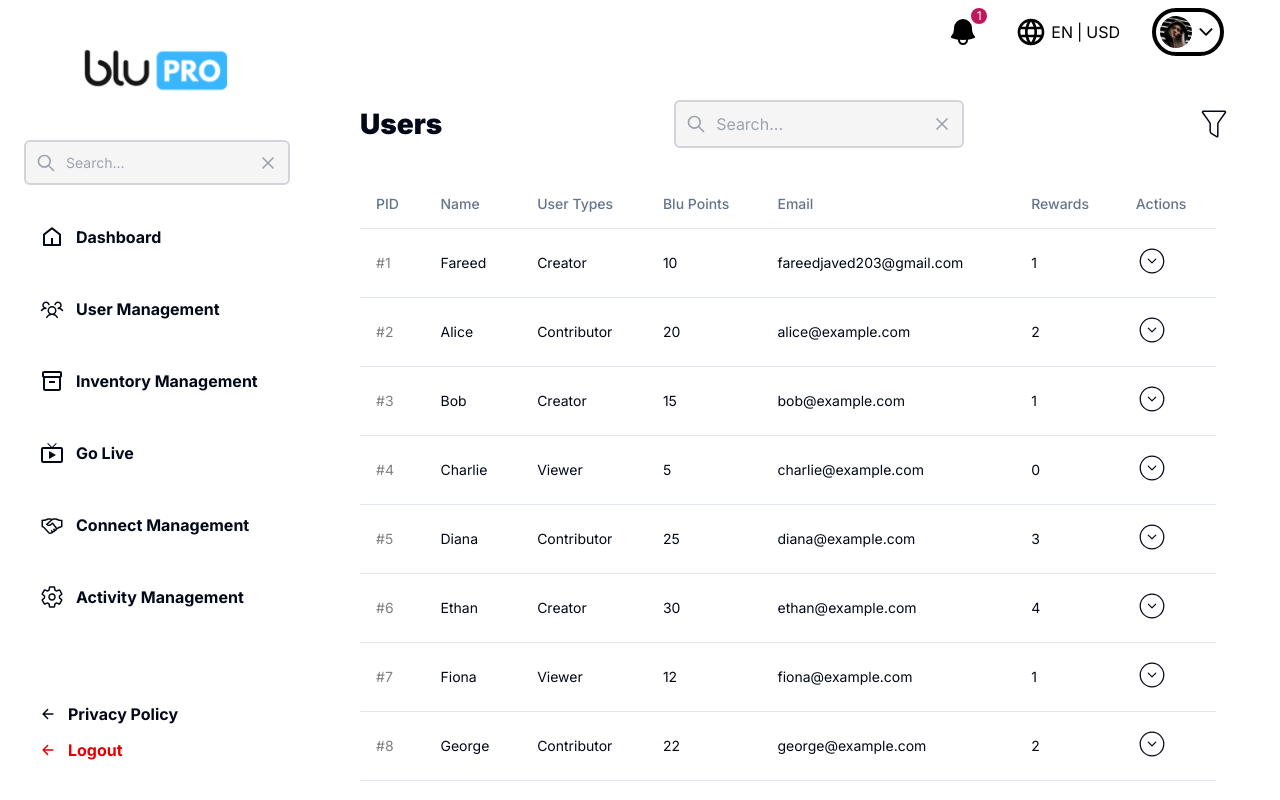
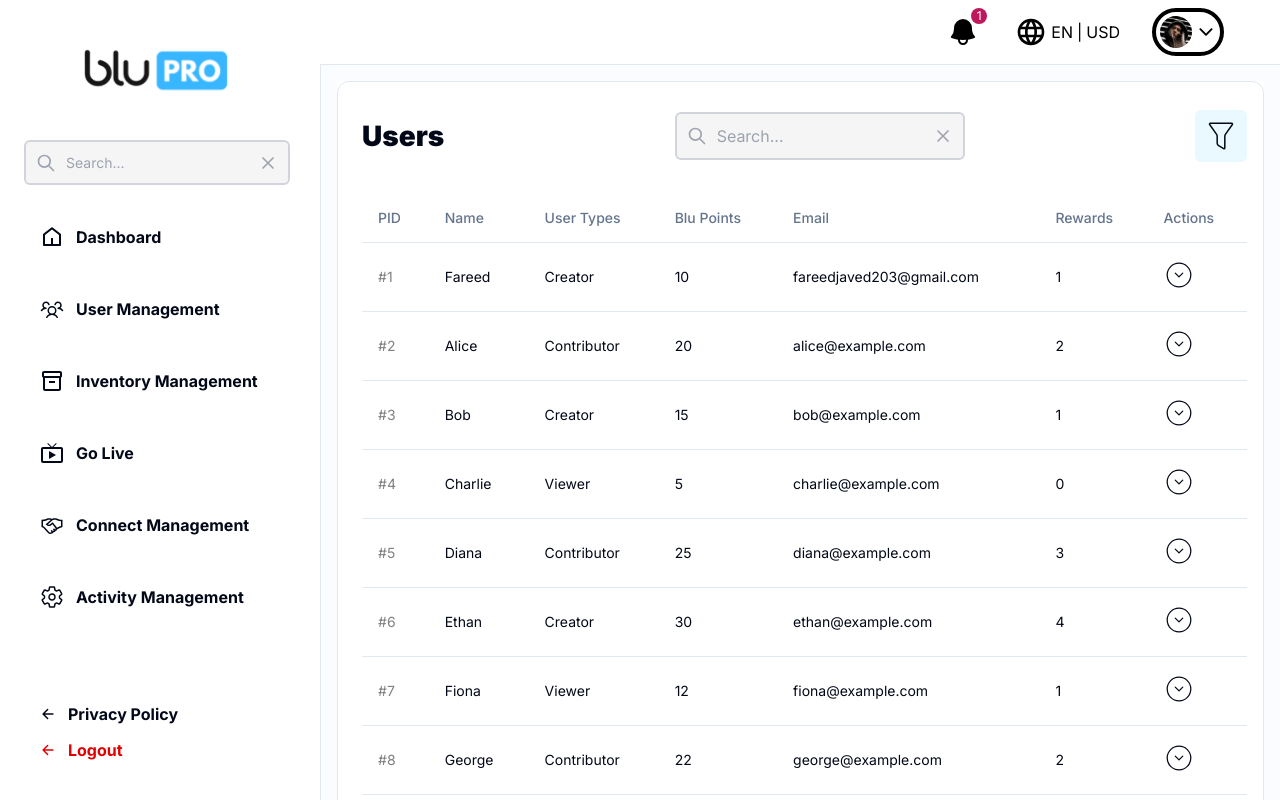
Before and after one commit to fareedjaved203/blupro, a Next.js app: page /user in a window 1280 px wide. Shown: the top 800 px of the page. Built offline with nearby package versions, Linux system fonts and the light colour scheme.

Commit message:
worked on specific pages

```diff
--- a/app/(dashboard)/layout.js
+++ b/app/(dashboard)/layout.js
@@ -35,7 +35,7 @@ const DashboardLayout = ({ children }) => {
 
         {/* <!-- Main content --> */}
         <div className="flex flex-col flex-1 max-w-full">
-          <div className="flex items-center justify-between h-16 bg-white md:px-10 pt-2">
+          <div className="flex items-center justify-between h-16 bg-white md:px-10 py-2">
             <div className="flex items-center px-4">
               <HamBurgerMenu />
             </div>
@@ -58,7 +58,9 @@ const DashboardLayout = ({ children }) => {
               </div>
             </div>
           </div>
-          <div className="p-4 pb-0 content-body md:ml-80">{children}</div>
+          <div className="p-4 pb-0 content-body md:ml-80 bg-[#FAFCFF] border-l border-t">
+            {children}
+          </div>
         </div>
       </div>
     </>
--- a/app/(dashboard)/user/page.js
+++ b/app/(dashboard)/user/page.js
@@ -151,10 +151,8 @@ async function User({ searchParams }) {
   const { data, pagination } = await jobSeekers(page);
 
   return (
-    <div
-      className="container mx-auto py-7 rounded-xl pl-6 mb-4"
-      style={{ backgroundColor: "white" }}
-    >
+    <div className="" style={{ backgroundColor: "white" }}>
+      <div className="border rounded-xl py-7 mb-4 pl-6">
         <div className="flex justify-between items-center pb-8">
           <div
             className="font-mulish"
@@ -165,7 +163,7 @@ async function User({ searchParams }) {
           <div className="">
             <Search />
           </div>
-        <div>
+          <div className="bg-[#38B6FF1A] p-2 rounded-md mr-4">
             <CiFilter size={36} />
           </div>
         </div>
@@ -176,6 +174,7 @@ async function User({ searchParams }) {
           title={"Total Users"}
         />
       </div>
+    </div>
   );
 }
 
--- a/components/connect/Card.jsx
+++ b/components/connect/Card.jsx
@@ -16,7 +16,10 @@ import { HiDotsVertical } from "react-icons/hi";
 
 const Card = () => {
   return (
-    <div className="p-4 shadow-xl rounded-xl">
+    <div
+      className="p-4 rounded-xl"
+      style={{ boxShadow: "4px 4px 15px rgba(0, 0, 0, 0.1)" }}
+    >
       <div
         class="w-full flex flex-col md:flex-row rounded-xl"
         style={{ height: "260px" }}
```
Lines whose indentation alone changed are shown as unchanged.
